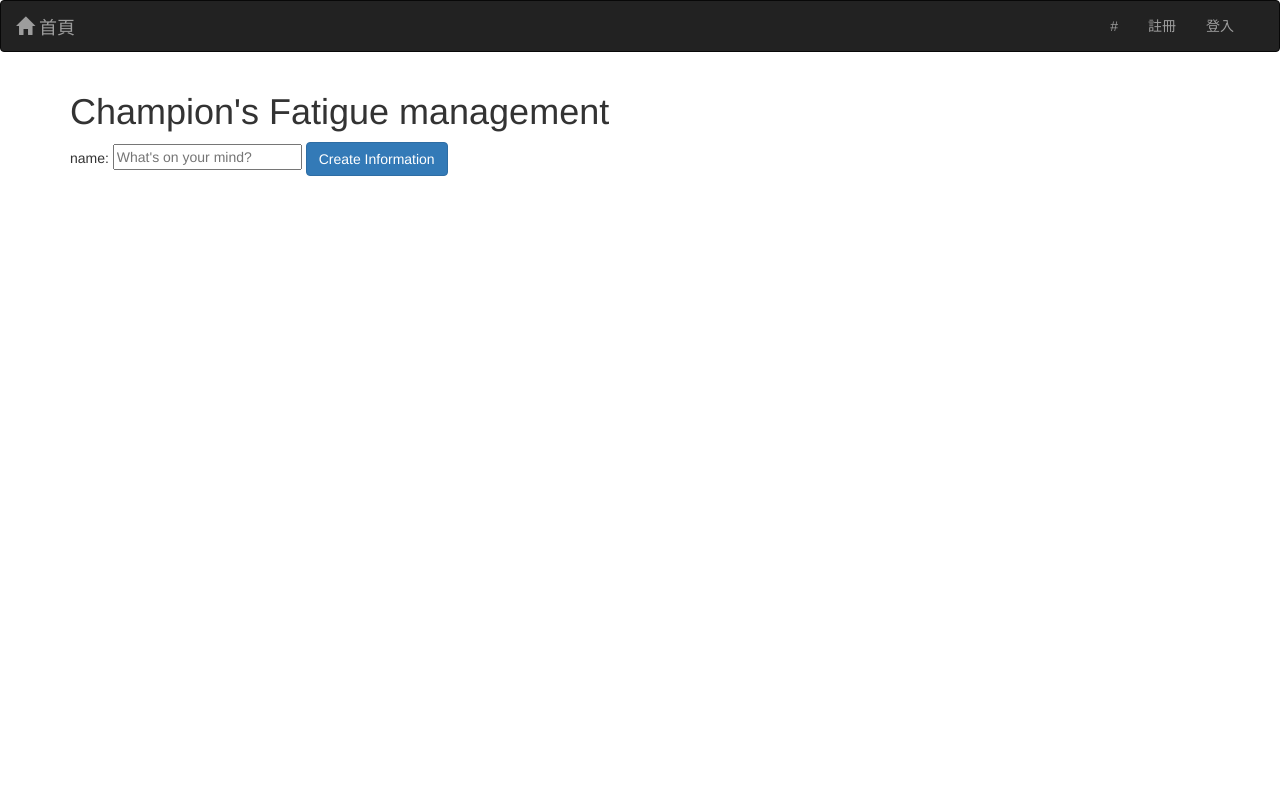
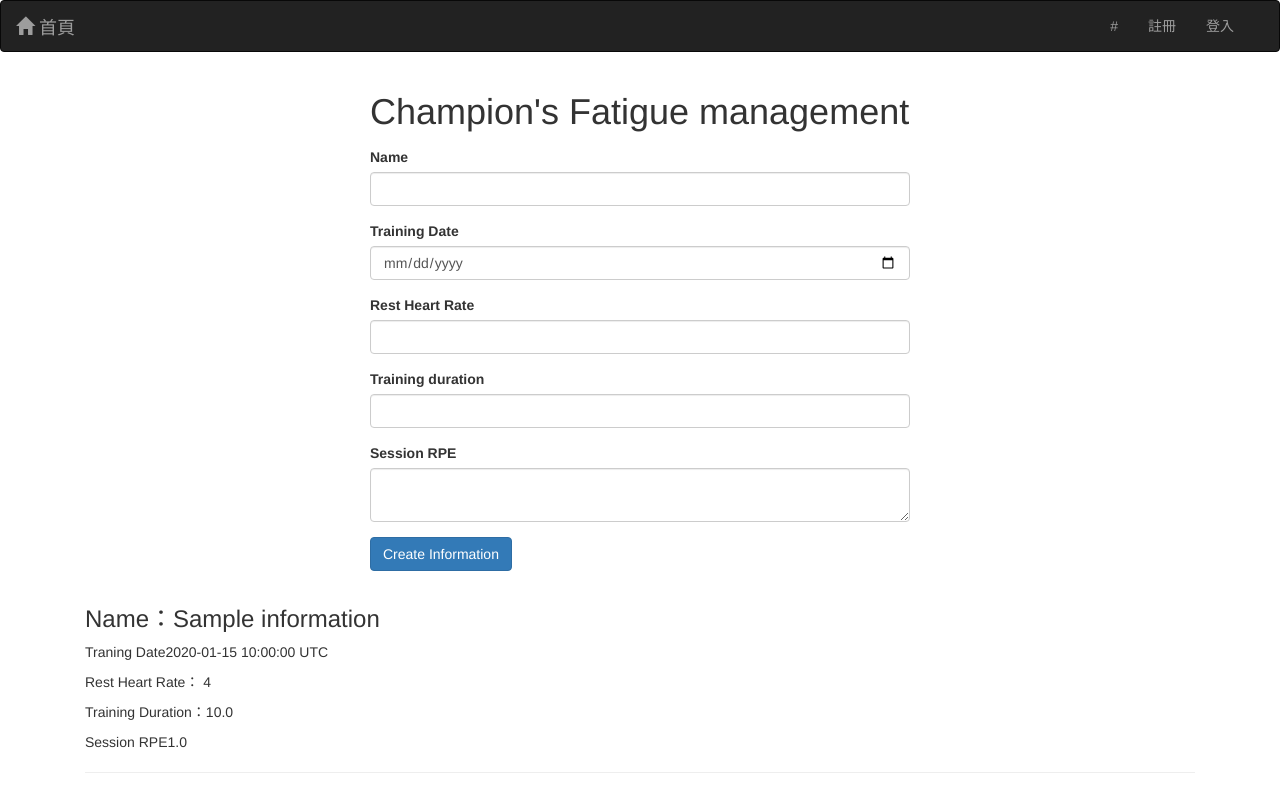
Before and after one commit to uio456/juile-jump, a Rails app: page / in a window 1280 px wide. Run offline with Rails 7, Linux system fonts and the light colour scheme; tables that the repository leaves empty hold one stand-in row (values such as "Sample post"); style sheets or scripts are compiled from the project's sources; some libraries are stand-ins or nearby versions.

Commit message:
optimize information form

```diff
--- a/app/controllers/informations_controller.rb
+++ b/app/controllers/informations_controller.rb
@@ -1,6 +1,7 @@
 class InformationsController < ApplicationController
   def index
     @information = Information.new
+    @informations = Information.all
   end
 
   def create
@@ -9,7 +10,7 @@ class InformationsController < ApplicationController
     if @information.save
       flash[:notice] = "建立成功"
     else
-      flash[:alert] = @information.errors.fall_messages.to_sentence
+      flash[:alert] = @information.errors.full_messages.to_sentence
     end
     redirect_back(fallback_location: root_path)
   end
@@ -17,6 +18,6 @@ class InformationsController < ApplicationController
   private
 
   def params_information
-    params.require(:information).permit(:name)
+    params.require(:information).permit(:name, :training_date, :rest_heart_rate, :training_duration, :rpe)
   end
 end
--- a/app/models/information.rb
+++ b/app/models/information.rb
@@ -1,2 +1,7 @@
 class Information < ApplicationRecord
+  validates :name, presence: true
+  validates :training_date, presence: true
+  validates :rest_heart_rate, presence: true
+  validates :training_duration, presence: true
+  validates :rpe, presence: true
 end
--- a/app/views/informations/index.html.erb
+++ b/app/views/informations/index.html.erb
@@ -1,6 +1,52 @@
-<h1>Champion's Fatigue management</h1>
-<%= form_for @information, url: informations_path do |f| %>
- name: <%= f.text_field :name, placeholder: "What's on your mind?" %>
+<div class="col-md-6 col-md-offset-3">
+  <h1>Champion's Fatigue management</h1>
+   <% if @information.errors.any? %>
+    <ul>
+      <% item.errors.full_messages.each do |mas| %>
+        <li><%= mas %></li>
+      <% end %>
+    </ul>
+  <% end %>
 
-  <%= f.submit class: "btn btn-primary" %>
-<% end %>
+  <%= form_for @information, url: informations_path do |f| %>
+    <div class="form-group">
+      <%#= f.collection_select :athlete, Athlete.all, :id, :name, {prompt: "你是誰" }, {class: 'form-control'} %>
+    </div>
+    <div class="form-group">
+      <%= f.label :name, 'Name' %>
+      <%= f.text_field :name, class: 'form-control' %>
+    </div>
+    <div class="form-group">
+      <%= f.label :training_date, 'Training Date' %>
+      <%= f.date_field :training_date, class: 'form-control' %>
+    </div>
+    <div class="form-group">
+      <%= f.label :rest_heart_rate, "Rest Heart Rate" %>
+      <%= f.text_field :rest_heart_rate, class: 'form-control' %>
+    </div>
+    <div class="form-group">
+      <%= f.label :training_duration, placeholder: "What's on your mind?" %>
+      <%= f.text_field :training_duration, class: 'form-control' %>
+    </div>
+    <div class="form-group">
+      <%= f.label :rpe, "Session RPE" %>
+      <%= f.text_area :rpe, class: 'form-control intro' %>
+    </div>
+    <div class="form-group">
+      <%= f.submit class: 'btn btn-primary' %>
+    </div>
+  <% end %>
+</div>
+
+<br>
+<br>
+  <% @informations.each do |information| %>
+    <div class="col-md-12">
+      <h3>Name：<%= information.name %></h3>
+      <p>Traning Date<%= information.training_date %></p>
+      <p>Rest Heart Rate： <%= information.rest_heart_rate %>  </p>
+      <p>Training Duration：<%= information.training_duration %></p>
+      <p>Session RPE<%= information.rpe %></p>
+      <hr>
+    </div>
+  <% end %>
```
Also changed, not shown: db/migrate/20190330074007_create_information.rb (+6 -5 lines), db/schema.rb.
